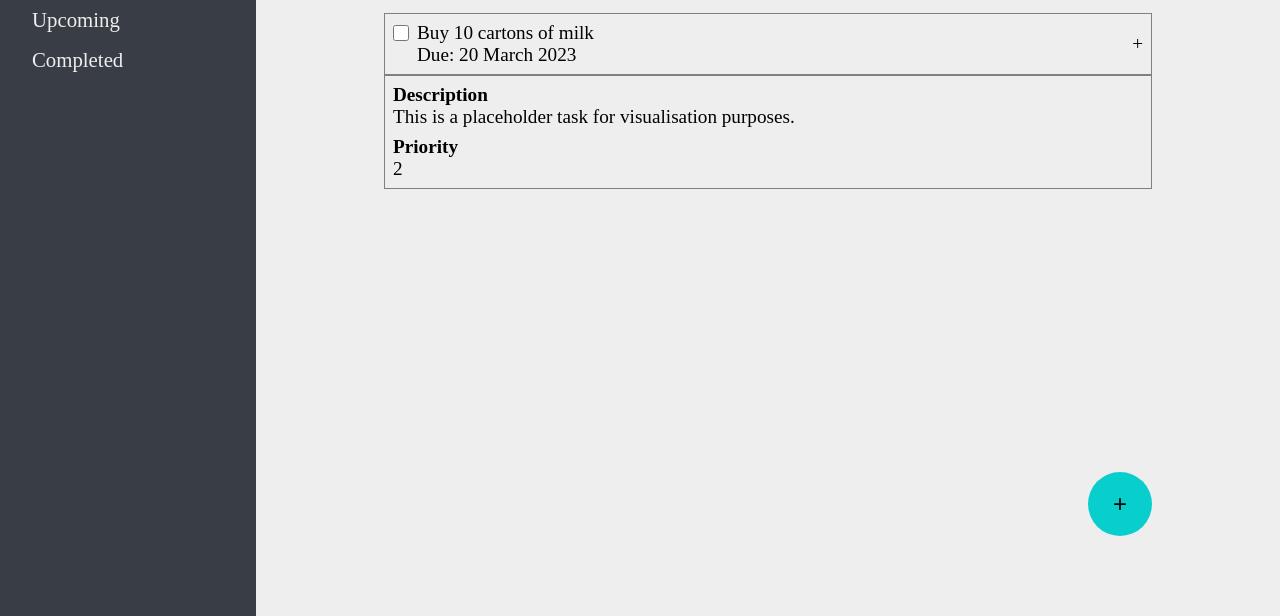
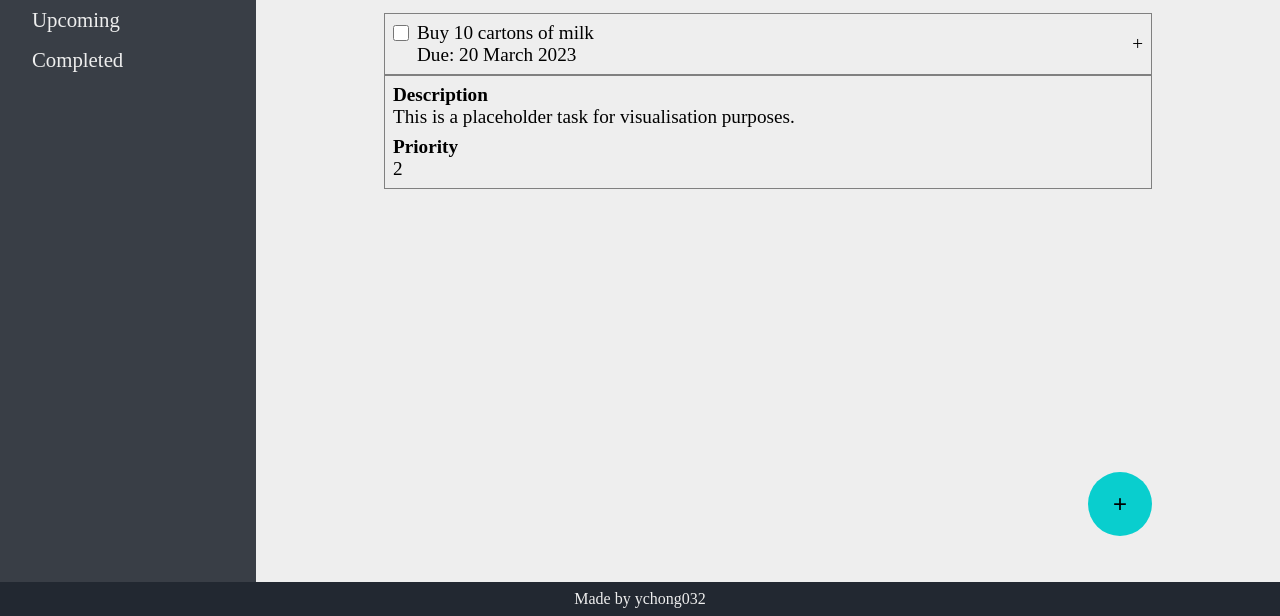
Before and after one commit to ychong032/todo-list, a website built with webpack: page dist/index.html in a window 1280 px wide. Shown: the part 184-800 px from the top of the page. Built offline with Linux system fonts and the light colour scheme.

Commit message:
Add basic footer

```diff
--- a/src/style.css
+++ b/src/style.css
@@ -183,3 +183,11 @@ textarea {
 	background-color: #0ab8b8;
 	cursor: pointer;
 }
+
+#footer {
+	display: flex;
+	justify-content: center;
+	background-color: #222831;
+	color: #eeeeee;
+	padding: 0.5rem;
+}
```
Also changed, not shown: dist/index.html, dist/main.js.
